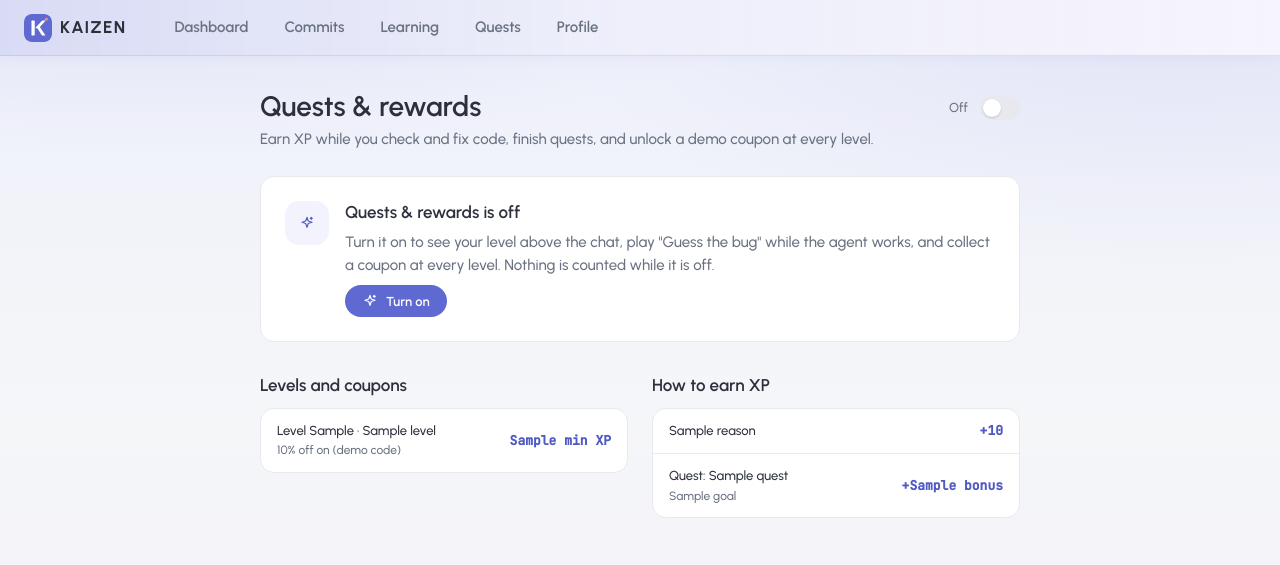
After one commit to sanchitaaX/kaizenn, a FastAPI app: template templates/quests.html in a window 1280 px wide. The commit adds this page. Shown: the top 565 px of the page. Run offline with FastAPI, Linux system fonts and the light colour scheme; the template is opened without the code that fills it: most values are stand-ins (such as "Sample title", 1, 10 or a date in 2020).

Commit message:
Add a Quests and rewards page with its own options
A new Quests tab shows the current level and XP, the ladder of levels with the
demo coupon each one unlocks, quest progress, earned and locked coupons, how
XP is earned, and recent activity with repeated events folded into one row.
Its options turn the game on or off, turn the "Guess the bug" quiz and the XP
pop-ups in the chat on or off (saved per user), and reset progress. While the
game is off, the page shows what can be earned and a Turn on button.

Co-Authored-By: Claude Opus 5.5 <noreply@anthropic.com>

```diff
--- /dev/null
+++ b/static/css/pages/quests.css
@@ -0,0 +1,95 @@
+/* Quests & rewards: the level, the ladder of levels, quests, coupons, how XP is earned, and the options. */
+
+.qx { padding-top: var(--s-6); }
+.qx-head { align-items: flex-start; }
+.qx-master { flex: none; margin-top: var(--s-2); }
+.qx-h2 { font-size: var(--fs-17); }
+.qx-section { margin-top: var(--s-6); }
+.qx-section > .qx-h2 { margin-bottom: var(--s-3); }
+.qx-note { margin: calc(-1 * var(--s-2)) 0 var(--s-3); }
+
+/* Off */
+.qx-intro { display: flex; gap: var(--s-4); align-items: flex-start; }
+.qx-intro-mark { flex: none; width: 44px; height: 44px; display: grid; place-items: center; border-radius: var(--r-md);
+  background: var(--accent-tint); color: var(--accent-ink); }
+
+/* Level */
+.qx-level { display: flex; align-items: center; gap: var(--s-5); }
+.qx-level-badge { flex: none; width: 64px; height: 64px; display: grid; place-items: center; border-radius: 18px;
+  background: var(--accent); color: #fff; font-size: var(--fs-28); font-weight: 700; box-shadow: var(--shadow-2); }
+.qx-level-main { flex: 1; min-width: 0; }
+.qx-level-name { font-size: var(--fs-22); margin-bottom: var(--s-2); }
+.qx-level-next { margin-top: var(--s-2); }
+.qx-level-next strong { color: var(--ink); font-family: var(--mono); }
+.qx-level-stats { flex: none; display: flex; gap: var(--s-5); text-align: center; }
+.qx-level-stats div { display: flex; flex-direction: column; }
+.qx-level-stats strong { font-size: var(--fs-22); font-family: var(--mono); }
+
+.qx-track { height: 8px; border-radius: var(--r-pill); background: var(--accent-tint-2); overflow: hidden; }
+.qx-track-sm { height: 6px; margin-top: var(--s-3); }
+.qx-fill { display: block; height: 100%; border-radius: inherit; background: var(--accent); transition: width .4s var(--ease); }
+
+/* Ladder of levels */
+.qx-ladder { list-style: none; margin: var(--s-4) 0 0; padding: 0; display: grid; grid-template-columns: repeat(6, 1fr); gap: var(--s-2); }
+.qx-rung { display: flex; flex-direction: column; align-items: center; gap: 2px; padding: var(--s-3) var(--s-1);
+  border-radius: var(--r-md); border: 1px solid var(--hairline); background: var(--surface); text-align: center; }
+.qx-rung-dot { width: 24px; height: 24px; display: grid; place-items: center; border-radius: 50%; margin-bottom: 2px;
+  font-size: var(--fs-12); font-weight: 700; background: var(--surface-soft); color: var(--ink-soft); border: 1px solid var(--hairline); }
+.qx-rung-name { font-size: var(--fs-13); font-weight: 600; }
+.qx-rung-xp { font-size: var(--fs-12); color: var(--ink-faint); font-family: var(--mono); }
+.qx-rung-reward { font-size: var(--fs-12); color: var(--ink-soft); }
+.qx-rung.is-past .qx-rung-dot { background: var(--accent-tint-2); color: var(--accent-ink); border-color: transparent; }
+.qx-rung.is-now { border-color: var(--accent); box-shadow: 0 0 0 1px var(--accent) inset; }
+.qx-rung.is-now .qx-rung-dot { background: var(--accent); color: #fff; border-color: transparent; }
+
+/* Quests */
+.qx-quests { list-style: none; margin: 0; padding: 0; display: grid; grid-template-columns: repeat(auto-fill, minmax(220px, 1fr)); gap: var(--s-3); }
+.qx-quest { padding: var(--s-4); display: flex; flex-direction: column; gap: var(--s-1); }
+.qx-quest-top { display: flex; align-items: center; gap: var(--s-2); }
+.qx-quest-icon { flex: none; width: 28px; height: 28px; display: grid; place-items: center; border-radius: var(--r-sm);
+  background: var(--surface-soft); color: var(--ink-soft); }
+.qx-quest-name { flex: 1; min-width: 0; font-weight: 600; }
+.qx-quest-progress { margin-top: var(--s-1); font-family: var(--mono); color: var(--ink-soft); }
+.qx-quest.is-done { background: var(--accent-tint); border-color: transparent; }
+.qx-quest.is-done .qx-quest-icon { background: var(--accent); color: #fff; }
+.qx-quest.is-done .qx-quest-progress { color: var(--accent-ink); font-family: var(--font); font-weight: 600; }
+
+/* Rewards */
+.qx-rewards { list-style: none; margin: 0; padding: 0; display: grid; grid-template-columns: repeat(auto-fill, minmax(200px, 1fr)); gap: var(--s-3); }
+.qx-reward { padding: var(--s-4); display: flex; flex-direction: column; align-items: flex-start; gap: var(--s-2); }
+.qx-reward-off { font-size: var(--fs-22); font-weight: 700; }
+.qx-code { font-family: var(--mono); font-size: var(--fs-13); padding: var(--s-1) var(--s-2); border-radius: var(--r-sm);
+  background: var(--accent-tint); color: var(--accent-ink); overflow-wrap: anywhere; }
+.qx-demo { font-size: var(--fs-12); font-weight: 600; color: var(--alert-ink); background: var(--alert-tint); border-radius: var(--r-pill); padding: 2px var(--s-2); }
+.qx-reward.is-locked { background: var(--surface-soft); border-style: dashed; }
+.qx-reward.is-locked .qx-reward-off { color: var(--ink-faint); }
+.qx-lock { display: flex; align-items: center; gap: var(--s-1); margin-top: auto; }
+
+/* Earning and activity */
+.qx-cols { display: grid; grid-template-columns: 1fr 1fr; gap: var(--s-5); }
+.qx-cols .qx-section { min-width: 0; }
+.qx-earn .list-row { padding: var(--s-3) var(--s-4); font-size: var(--fs-13); }
+.qx-earn .row-main { display: flex; flex-direction: column; }
+.qx-points { flex: none; font-family: var(--mono); font-weight: 600; color: var(--accent-ink); }
+.qx-when { font-size: var(--fs-12); }
+
+/* Options */
+.qx-settings { padding-top: var(--s-5); border-top: 1px solid var(--hairline); }
+.qx-option { display: flex; align-items: center; justify-content: space-between; gap: var(--s-4); padding: var(--s-3) 0; }
+.qx-option + .qx-option { border-top: 1px solid var(--hairline); }
+.qx-option-name { font-weight: 600; }
+.qx-option .switch, .qx-option .btn { flex: none; }
+.qx-danger { color: var(--alert-ink); border-color: var(--alert-tint-2); }
+.qx-danger:hover:not(:disabled) { background: var(--alert-tint); }
+
+@media (max-width: 720px) {
+  .qx-ladder { grid-template-columns: repeat(3, 1fr); }
+  .qx-cols { grid-template-columns: 1fr; }
+}
+@media (max-width: 560px) {
+  .qx-head { flex-direction: row; }
+  .qx-level { flex-wrap: wrap; }
+  .qx-level-stats { width: 100%; justify-content: space-around; }
+  .qx-option { flex-direction: column; align-items: flex-start; }
+  .qx-intro { flex-direction: column; }
+}
--- a/static/js/pages/game.js
+++ b/static/js/pages/game.js
@@ -92,6 +92,7 @@
           g.n += 1;
           groups.set(e.reason, g);
         });
+        if (next.prefs && next.prefs.toasts === false) groups.clear();  // "XP pop-ups" off on the Quests page
         [...groups.values()].forEach((g, i) => setTimeout(() =>
           K.toast("+" + g.points + " XP · " + g.reason + (g.n > 1 ? " ×" + g.n : "")), i * 2800));
         const had = new Set(prev.rewards.map((r) => r.level));
@@ -102,7 +103,9 @@
     }
 
     // Resolves when the user answered or skipped, so the chat can then show the agent's result.
+    // null when "Guess the bug" is switched off on the Quests page.
     function quiz(runId, stepsEl) {
+      if (state && state.prefs && state.prefs.quiz === false) return null;
       return new Promise((resolve) => {
         let finished = false;
         const finish = () => {
--- /dev/null
+++ b/static/js/pages/quests.js
@@ -0,0 +1,64 @@
+// Quests & rewards page: the on/off switch, the options (quiz, XP pop-ups), copying a coupon code and starting over.
+// The page itself is drawn by the server, so after a change that moves numbers it simply reloads.
+
+(function () {
+  "use strict";
+
+  const K = window.Kaizen;
+  if (!K) return;
+
+  async function setEnabled(on, control) {
+    if (control) control.disabled = true;
+    try {
+      await K.api("/api/profile/modes", { method: "POST", body: { game_mode: on } });
+      location.reload();
+    } catch (err) {
+      K.toast(err.message || "That could not be saved.");
+      if (control) {
+        control.disabled = false;
+        if (control.type === "checkbox") control.checked = !on;
+      }
+    }
+  }
+
+  const master = document.getElementById("qx-enabled");
+  if (master) master.addEventListener("change", () => setEnabled(master.checked, master));
+  const turnOn = document.getElementById("qx-turn-on");
+  if (turnOn) turnOn.addEventListener("click", () => setEnabled(true, turnOn));
+
+  document.querySelectorAll("input[data-pref]").forEach((input) => {
+    input.addEventListener("change", async () => {
+      input.disabled = true;
+      try {
+        await K.api("/api/game/prefs", { method: "POST", body: { [input.dataset.pref]: input.checked } });
+        K.toast("Saved");
+      } catch (err) {
+        input.checked = !input.checked;
+        K.toast(err.message || "That could not be saved.");
+      } finally {
+        input.disabled = false;
+      }
+    });
+  });
+
+  document.querySelectorAll("button[data-copy]").forEach((b) => {
+    b.addEventListener("click", async () => {
+      try { await navigator.clipboard.writeText(b.dataset.copy); K.toast("Code copied"); }
+      catch (_) { K.toast("Select the code to copy it"); }
+    });
+  });
+
+  const reset = document.getElementById("qx-reset");
+  if (reset) reset.addEventListener("click", async () => {
+    if (!window.confirm("Reset your XP, quests and coupons to zero? This cannot be undone.")) return;
+    reset.disabled = true;
+    try {
+      const out = await K.api("/api/game/reset", { method: "POST" });
+      K.toast(out.message);
+      location.reload();
+    } catch (err) {
+      K.toast(err.message || "Progress could not be reset.");
+      reset.disabled = false;
+    }
+  });
+})();
--- a/templates/base.html
+++ b/templates/base.html
@@ -26,6 +26,7 @@
       <a class="tab" href="/dashboard" {% if active == 'dashboard' %}aria-current="page"{% endif %}>Dashboard</a>
       <a class="tab" href="/commits" {% if active == 'commits' %}aria-current="page"{% endif %}>Commits</a>
       <a class="tab" href="/learning" {% if active == 'learning' %}aria-current="page"{% endif %}>Learning</a>
+      <a class="tab" href="/quests" {% if active == 'quests' %}aria-current="page"{% endif %}>Quests</a>
       <a class="tab" href="/profile" {% if active == 'profile' %}aria-current="page"{% endif %}>Profile</a>
     </nav>
 
--- a/templates/profile.html
+++ b/templates/profile.html
@@ -56,7 +56,7 @@
     <div class="pf-toggle">
       <div class="pf-toggle-text">
         <h2 class="pf-heading" id="pf-game-title">Quests &amp; rewards</h2>
-        <p class="muted small" id="game-hint">Earn XP, levels and demo coupons while you check code. Off by default.</p>
+        <p class="muted small" id="game-hint">Earn XP, levels and demo coupons while you check code. Off by default. <a href="/quests">See your quests and rewards</a></p>
       </div>
       <label class="switch">
         <input type="checkbox" id="game-mode" data-game aria-labelledby="pf-game-title" aria-describedby="game-hint"{% if user.game_mode %} checked{% endif %}>
--- /dev/null
+++ b/templates/quests.html
@@ -0,0 +1,194 @@
+{% extends "base.html" %}
+{% from "_macros.html" import icon %}
+
+{% block title %}Quests & rewards | KAIZEN{% endblock %}
+
+{% block styles %}
+<link rel="stylesheet" href="/static/css/pages/quests.css">
+{% endblock %}
+
+{% block content %}
+{% set on = game.enabled %}
+<div class="page page-narrow qx">
+  <header class="page-head qx-head">
+    <div>
+      <h1 class="page-title">Quests &amp; rewards</h1>
+      <p class="page-sub">Earn XP while you check and fix code, finish quests, and unlock a demo coupon at every level.</p>
+    </div>
+    <label class="switch qx-master">
+      <span class="small muted" id="qx-master-label">{{ 'On' if on else 'Off' }}</span>
+      <input type="checkbox" id="qx-enabled" aria-label="Quests and rewards"{% if on %} checked{% endif %}>
+      <span class="switch-track"></span>
+    </label>
+  </header>
+
+  {% if not on %}
+  <section class="card qx-intro" aria-labelledby="qx-intro-title">
+    <span class="qx-intro-mark">{{ icon('spark', 22) }}</span>
+    <div class="stack-sm">
+      <h2 class="qx-h2" id="qx-intro-title">Quests &amp; rewards is off</h2>
+      <p class="muted">Turn it on to see your level above the chat, play "Guess the bug" while the agent works, and collect a coupon at every level. Nothing is counted while it is off.</p>
+      <div><button type="button" class="btn btn-primary btn-sm" id="qx-turn-on">{{ icon('spark', 14) }} Turn on</button></div>
+    </div>
+  </section>
+
+  <div class="qx-cols">
+    <section class="qx-section" aria-labelledby="qx-levels-title">
+      <h2 class="qx-h2" id="qx-levels-title">Levels and coupons</h2>
+      <ul class="list qx-earn">
+        {% for l in catalog.levels %}
+        <li class="list-row"><span class="row-main">Level {{ l.n }} · {{ l.name }}<span class="small muted qx-when">{% if l.reward %}{{ l.reward.discount }}% off on {{ l.reward.platform }} (demo code){% else %}Where everyone starts{% endif %}</span></span><span class="qx-points">{{ l.min }} XP</span></li>
+        {% endfor %}
+      </ul>
+    </section>
+    <section class="qx-section" aria-labelledby="qx-earn-off-title">
+      <h2 class="qx-h2" id="qx-earn-off-title">How to earn XP</h2>
+      <ul class="list qx-earn">
+        {% for e in catalog.earn %}
+        <li class="list-row"><span class="row-main">{{ e.reason }}</span><span class="qx-points">+{{ e.points }}</span></li>
+        {% endfor %}
+        {% for q in catalog.quests %}
+        <li class="list-row"><span class="row-main">Quest: {{ q.name }}<span class="small muted qx-when">{{ q.goal }}</span></span><span class="qx-points">+{{ q.bonus }}</span></li>
+        {% endfor %}
+      </ul>
+    </section>
+  </div>
+  {% else %}
+  {% set lv = game.level %}
+  {% if lv.next is none %}{% set pct = 100 %}{% else %}{% set pct = ((game.xp - lv.min) * 100 / (lv.next - lv.min)) | round | int %}{% endif %}
+  {% set next_level = catalog.levels | selectattr('n', 'equalto', lv.n + 1) | first %}
+  <section class="card qx-level" aria-labelledby="qx-level-title">
+    <div class="qx-level-badge" aria-hidden="true">{{ lv.n }}</div>
+    <div class="qx-level-main">
+      <p class="small muted">Level {{ lv.n }}</p>
+      <h2 class="qx-level-name" id="qx-level-title">{{ lv.name }}</h2>
+      <div class="qx-track" role="progressbar" aria-label="Progress to the next level" aria-valuemin="0" aria-valuemax="100" aria-valuenow="{{ pct }}">
+        <span class="qx-fill" style="width: {{ pct }}%"></span>
+      </div>
+      <p class="small muted qx-level-next">
+        {% if lv.next is none %}<strong>{{ game.xp }} XP</strong> · top level reached
+        {% else %}<strong>{{ game.xp }} XP</strong> · {{ lv.next - game.xp }} XP to {{ next_level.name }}{% endif %}
+      </p>
+    </div>
+    <div class="qx-level-stats">
+      <div><strong>{{ game.quests | selectattr('done') | list | length }}/{{ game.quests | length }}</strong><span class="small muted">quests</span></div>
+      <div><strong>{{ game.rewards | length }}</strong><span class="small muted">coupons</span></div>
+    </div>
+  </section>
+
+  <ol class="qx-ladder" aria-label="Levels">
+    {% for l in catalog.levels %}
+    <li class="qx-rung{% if l.n < lv.n %} is-past{% elif l.n == lv.n %} is-now{% endif %}">
+      <span class="qx-rung-dot">{% if l.n < lv.n %}{{ icon('check', 12) }}{% else %}{{ l.n }}{% endif %}</span>
+      <span class="qx-rung-name">{{ l.name }}</span>
+      <span class="qx-rung-xp">{{ l.min }} XP</span>
+      {% if l.reward %}<span class="qx-rung-reward">{{ l.reward.discount }}% {{ l.reward.platform }}</span>{% endif %}
+    </li>
+    {% endfor %}
+  </ol>
+
+  <section class="qx-section" aria-labelledby="qx-quests-title">
+    <h2 class="qx-h2" id="qx-quests-title">Quests</h2>
+    <ul class="qx-quests">
+      {% for q in game.quests %}
+      <li class="card qx-quest{% if q.done %} is-done{% endif %}">
+        <div class="qx-quest-top">
+          <span class="qx-quest-icon">{% if q.done %}{{ icon('check', 16) }}{% else %}{{ icon('spark', 16) }}{% endif %}</span>
+          <span class="qx-quest-name">{{ q.name }}</span>
+          <span class="pill">+{{ q.bonus }} XP</span>
+        </div>
+        <p class="small muted">{{ q.goal }}</p>
+        <div class="qx-track qx-track-sm" role="progressbar" aria-label="{{ q.name }} progress" aria-valuemin="0" aria-valuemax="{{ q.target }}" aria-valuenow="{{ q.progress }}">
+          <span class="qx-fill" style="width: {{ (q.progress * 100 / q.target) | round | int }}%"></span>
+        </div>
+        <p class="small qx-quest-progress">{% if q.done %}Done{% else %}{{ q.progress }} / {{ q.target }}{% endif %}</p>
+      </li>
+      {% endfor %}
+    </ul>
+  </section>
+
+  <section class="qx-section" aria-labelledby="qx-rewards-title">
+    <h2 class="qx-h2" id="qx-rewards-title">Rewards</h2>
+    <p class="small muted qx-note">Coupons here are demo codes for showing the idea. They are not redeemable on any platform.</p>
+    <ul class="qx-rewards">
+      {% set earned = game.rewards | map(attribute='level') | list %}
+      {% for r in game.rewards %}
+      <li class="card qx-reward">
+        <p class="small muted">Level {{ r.level }} · {{ r.platform }}</p>
+        <p class="qx-reward-off">{{ r.discount }}% off</p>
+        <code class="qx-code">{{ r.code }}</code>
+        <span class="qx-demo">{{ r.label }}</span>
+        <button type="button" class="btn btn-secondary btn-sm" data-copy="{{ r.code }}">Copy code</button>
+      </li>
+      {% endfor %}
+      {% for l in catalog.levels if l.reward and l.n not in earned %}
+      <li class="card qx-reward is-locked">
+        <p class="small muted">Level {{ l.n }} · {{ l.reward.platform }}</p>
+        <p class="qx-reward-off">{{ l.reward.discount }}% off</p>
+        <p class="small muted qx-lock">{{ icon('lock', 14) }} Unlocks at {{ l.min }} XP</p>
+      </li>
+      {% endfor %}
+    </ul>
+  </section>
+
+  <div class="qx-cols">
+    <section class="qx-section" aria-labelledby="qx-earn-title">
+      <h2 class="qx-h2" id="qx-earn-title">How to earn XP</h2>
+      <ul class="list qx-earn">
+        {% for e in catalog.earn %}
+        <li class="list-row"><span class="row-main">{{ e.reason }}</span><span class="qx-points">+{{ e.points }}</span></li>
+        {% endfor %}
+      </ul>
+    </section>
+
+    <section class="qx-section" aria-labelledby="qx-activity-title">
+      <h2 class="qx-h2" id="qx-activity-title">Recent activity</h2>
+      {% if activity %}
+      <ul class="list qx-earn">
+        {% for e in activity %}
+        <li class="list-row"><span class="row-main">{{ e.reason }}{% if e.count > 1 %} ×{{ e.count }}{% endif %}<span class="small muted qx-when">{{ e.when }}</span></span><span class="qx-points">+{{ e.points }}</span></li>
+        {% endfor %}
+      </ul>
+      {% else %}
+      <p class="small muted">No XP yet. Run a check in the chat or press Fix all on the dashboard to start.</p>
+      {% endif %}
+    </section>
+  </div>
+
+  <section class="qx-section qx-settings" aria-labelledby="qx-settings-title">
+    <h2 class="qx-h2" id="qx-settings-title">Options</h2>
+    <div class="qx-option">
+      <div>
+        <p class="qx-option-name" id="qx-quiz-label">Guess the bug</p>
+        <p class="small muted" id="qx-quiz-hint">While the agent works, guess what kind of bug it found before it tells you.</p>
+      </div>
+      <label class="switch">
+        <input type="checkbox" data-pref="quiz" aria-labelledby="qx-quiz-label" aria-describedby="qx-quiz-hint"{% if game.prefs.quiz %} checked{% endif %}>
+        <span class="switch-track"></span>
+      </label>
+    </div>
+    <div class="qx-option">
+      <div>
+        <p class="qx-option-name" id="qx-toasts-label">XP pop-ups</p>
+        <p class="small muted" id="qx-toasts-hint">Show a short "+XP" note in the chat when you earn points.</p>
+      </div>
+      <label class="switch">
+        <input type="checkbox" data-pref="toasts" aria-labelledby="qx-toasts-label" aria-describedby="qx-toasts-hint"{% if game.prefs.toasts %} checked{% endif %}>
+        <span class="switch-track"></span>
+      </label>
+    </div>
+    <div class="qx-option">
+      <div>
+        <p class="qx-option-name">Start over</p>
+        <p class="small muted">Set XP, quests and coupons back to zero. Your options stay as they are.</p>
+      </div>
+      <button type="button" class="btn btn-secondary btn-sm qx-danger" id="qx-reset">{{ icon('refresh', 14) }} Reset progress</button>
+    </div>
+  </section>
+  {% endif %}
+</div>
+{% endblock %}
+
+{% block scripts %}
+<script src="/static/js/pages/quests.js" defer></script>
+{% endblock %}
```
Also changed, not shown: app/game.py (+45 -3 lines), app/game_api.py (+21 -0 lines), app/pages.py (+39 -1 lines), tests/test_game.py (+44 -0 lines), tests/test_pages.py (+1 -1 lines).
